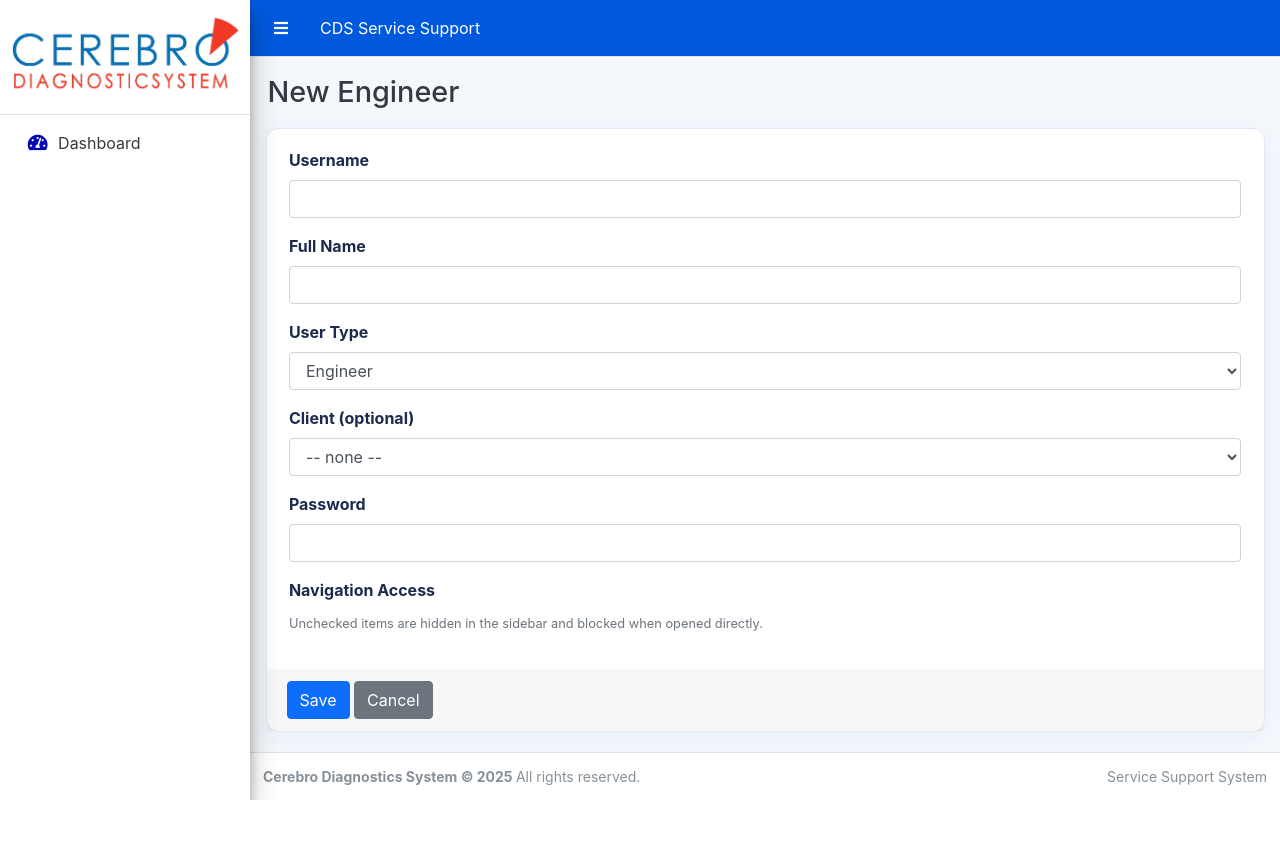
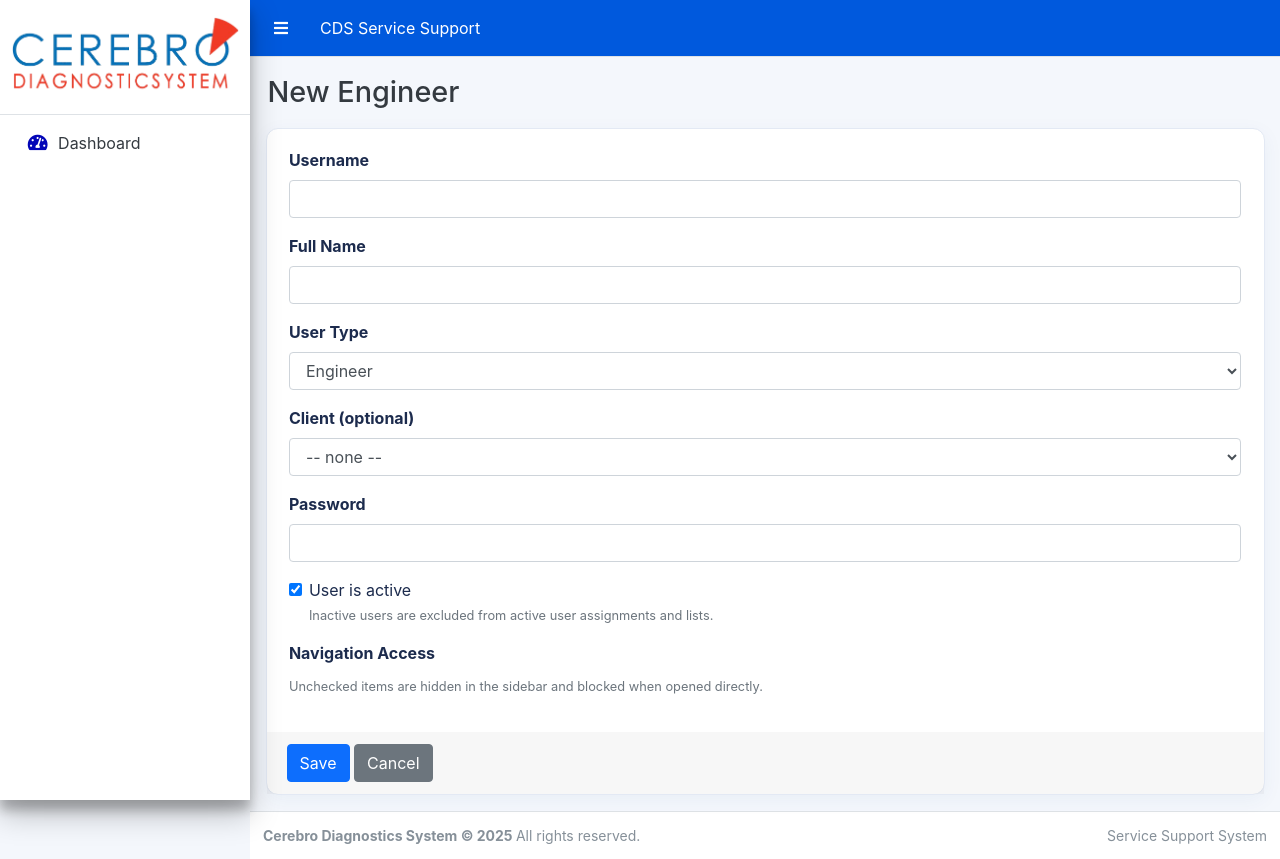
Before and after one commit to MLicayan/cds_ticketing, a Flask app: template app/templates/admin/engineers/form.html in a window 1280 px wide. Before the commit the page ends 800 px from the top, so only its background shows below. Run offline with Flask 2, Linux system fonts and the light colour scheme; the template is opened without the code that fills it, so the values that code supplies are empty; some libraries are stand-ins or nearby versions.

Commit message:
Update if user is inactive they cannot login

```diff
--- a/app/admin.py
+++ b/app/admin.py
@@ -524,6 +524,7 @@ def engineers_create():
         password = request.form.get("password")
         client_id = request.form.get("client_id") or None
         user_type = request.form.get("user_type") or "Engineer"
+        is_active_user = request.form.get("is_active_user") == "1"
 
         if not (username and password):
             flash("Username and password are required.", "danger")
@@ -539,6 +540,7 @@ def engineers_create():
             full_name=full_name,
             role=UserRole.ENGINEER,
             client_id=client_id,
+            is_active_user=is_active_user,
             user_type=user_type,
         )
         user.set_nav_permissions(_nav_access_from_form())
@@ -566,6 +568,7 @@ def engineers_edit(user_id):
         user.client_id = client_id
         new_password = request.form.get("password")
         user.user_type = request.form.get("user_type") or "Engineer"
+        user.is_active_user = request.form.get("is_active_user") == "1"
 
         if new_password:
             user.set_password(new_password)
--- a/app/models.py
+++ b/app/models.py
@@ -167,6 +167,10 @@ class User(UserMixin, db.Model):
     @property
     def is_client_scoped(self) -> bool:
         return self.role in (UserRole.CLIENT, UserRole.CLIENT_ADMIN)
+
+    @property
+    def is_active(self) -> bool:
+        return bool(self.is_active_user)
 
     @property
     def is_client_admin(self) -> bool:
--- a/app/templates/admin/engineers/form.html
+++ b/app/templates/admin/engineers/form.html
@@ -43,6 +43,18 @@
         <label for="password">Password {% if engineer %}(leave blank to keep){% endif %}</label>
         <input name="password" id="password" type="password" class="form-control">
       </div>
+      <div class="form-group form-check">
+        <input
+          type="checkbox"
+          class="form-check-input"
+          id="is_active_user"
+          name="is_active_user"
+          value="1"
+          {% if not engineer or engineer.is_active_user %}checked{% endif %}
+        >
+        <label class="form-check-label" for="is_active_user">User is active</label>
+        <small class="form-text text-muted">Inactive users are excluded from active user assignments and lists.</small>
+      </div>
       {% with access_user=engineer, default_nav_keys=['tickets', 'my_tickets', 'developer_workload', 'service_logs', 'weekly_schedules', 'pm_schedules', 'instruments', 'reports'] %}
         {% include "admin/_nav_permissions.html" %}
       {% endwith %}
```
Also changed, not shown: app/auth.py (+7 -5 lines), app/templates/admin/engineers/index.html (+9 -1 lines).
